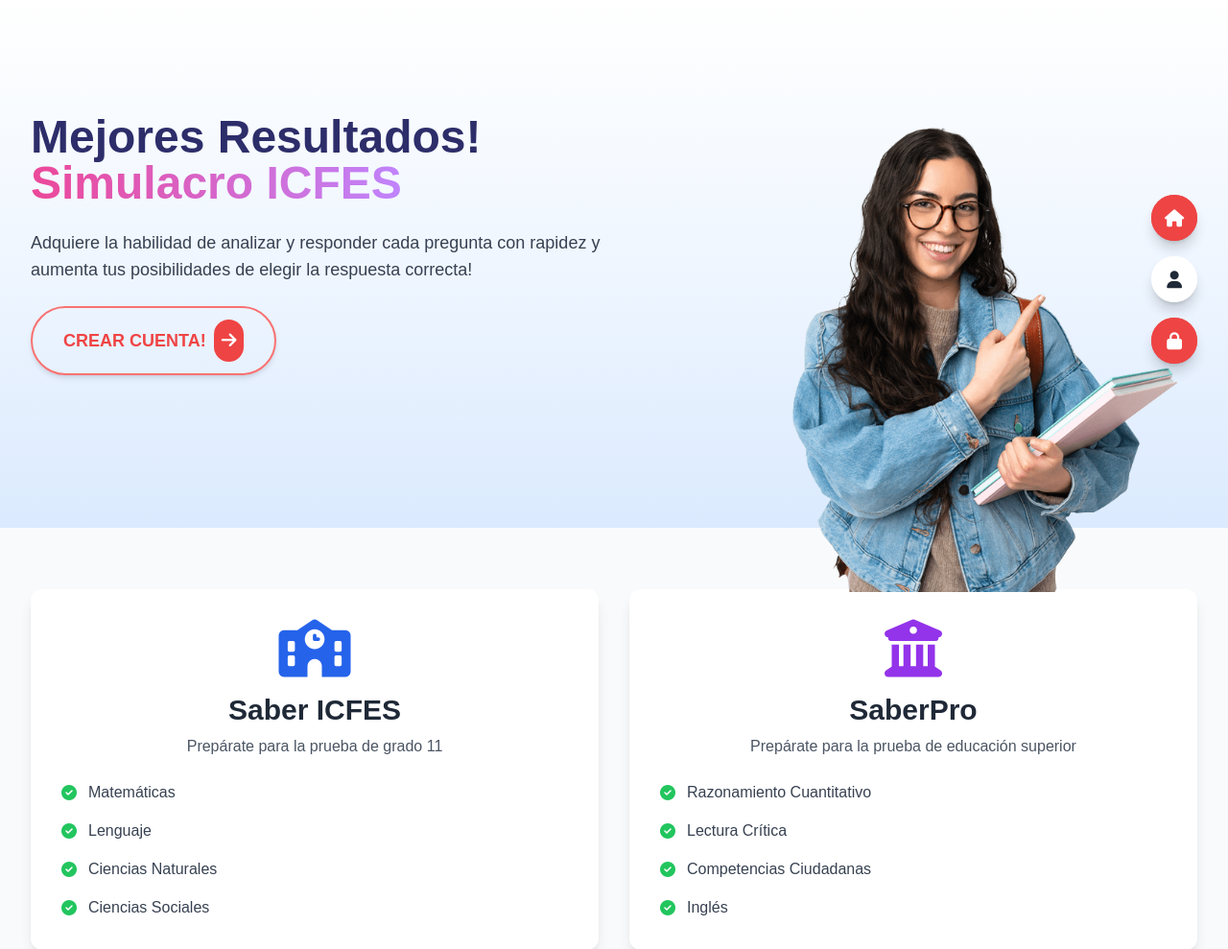
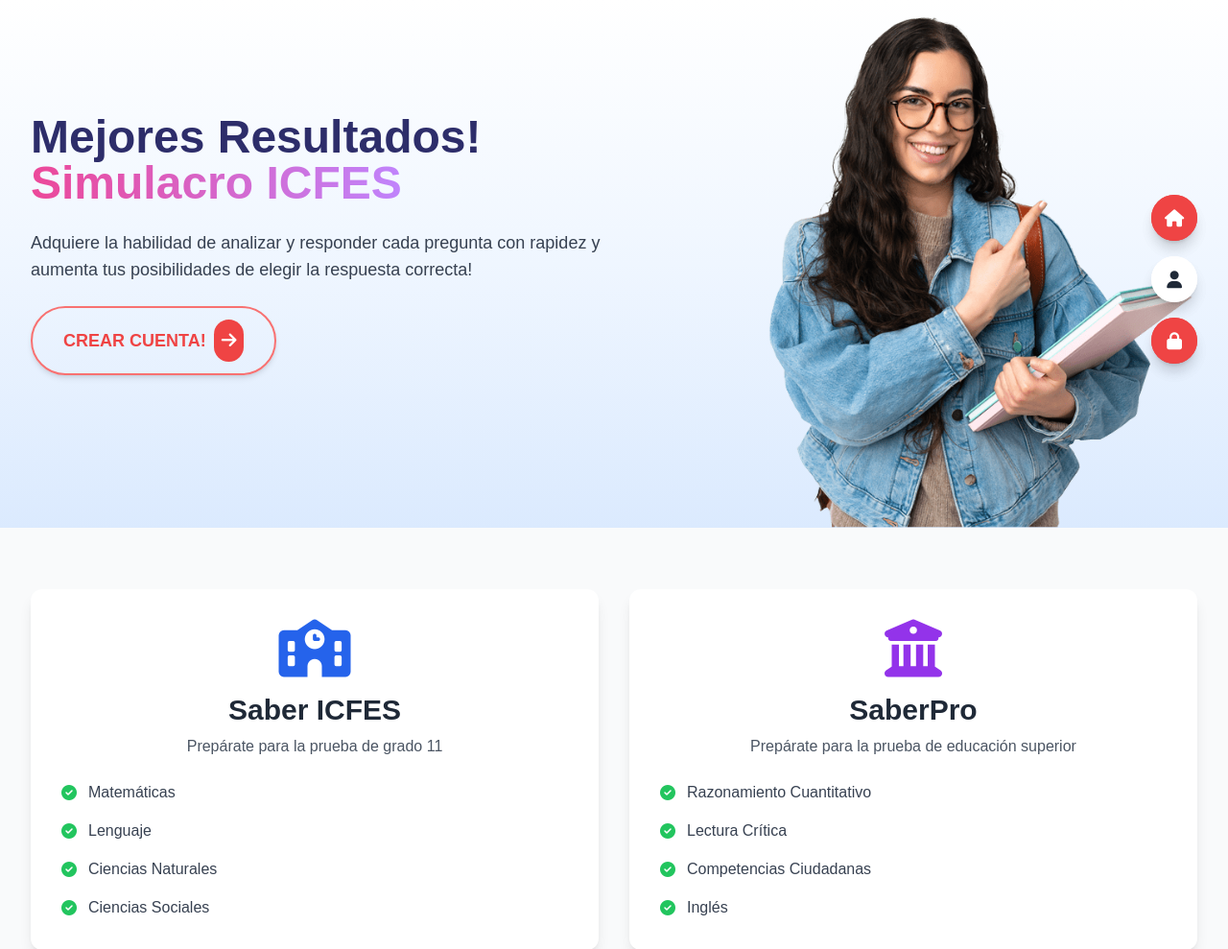
Before and after one commit to Sebastianl1232/Pro-Simu, a Flask app: page / in a window 1280 px wide. Shown: the part 64-1053 px from the top of the page at 96% size. Run offline with Flask 3, Linux system fonts and the light colour scheme; some libraries are stand-ins or nearby versions.

Commit message:
Ajustar posición y tamaño de la imagen del estudiante ICFES para mejorar la presentación

```diff
--- a/templates/index.html
+++ b/templates/index.html
@@ -15,10 +15,10 @@
             {% endif %}
         </div>
         <!-- Columna derecha: imagen-ajustar tamaño -->
+        <!-- Imagen flotante perfectamente centrada en la unión blanco-azul -->
     <div class="md:w-1/2 flex justify-center mt-10 md:mt-0 relative" style="min-height: 350px;"></div>
         </div>
-        <!-- Imagen flotante fuera de la tarjeta -->
-        <img src="/static/estudiante-icfes.png" alt="Estudiante Simulacro ICFES" class="w-110 h-auto object-cover absolute right-12 top-32 z-30 select-none pointer-events-none" style="max-width:410px;">
+    <img src="/static/estudiante-icfes.png" alt="Estudiante Simulacro ICFES" class="w-110 h-auto object-cover absolute left-1/2 z-30 select-none pointer-events-none" style="top:12%;transform:translate(35%,-10%);max-width:450px;">
     </div>
     <!-- Botones flotantes laterales -->
     <div class="fixed right-8 top-1/3 flex flex-col space-y-4 z-50">
```
